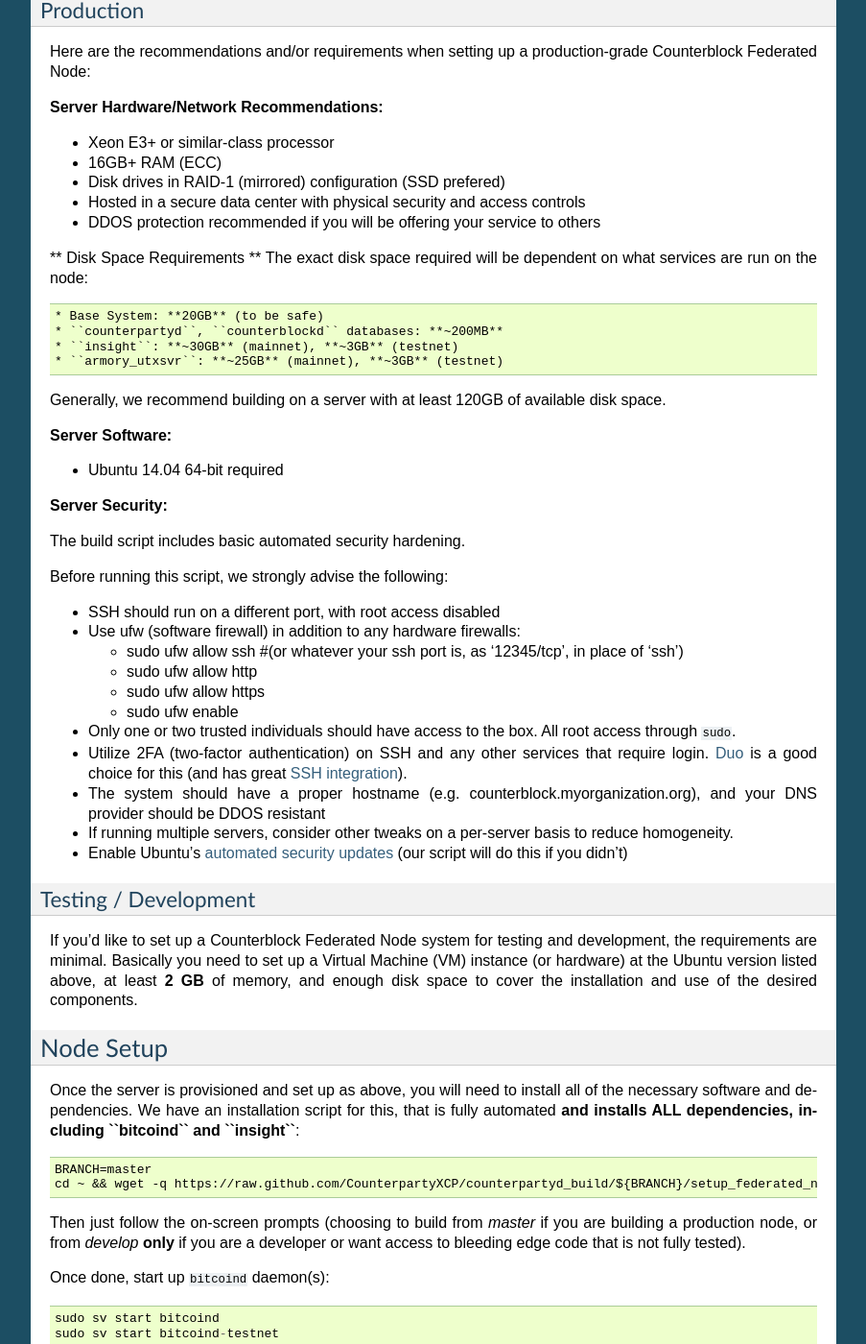
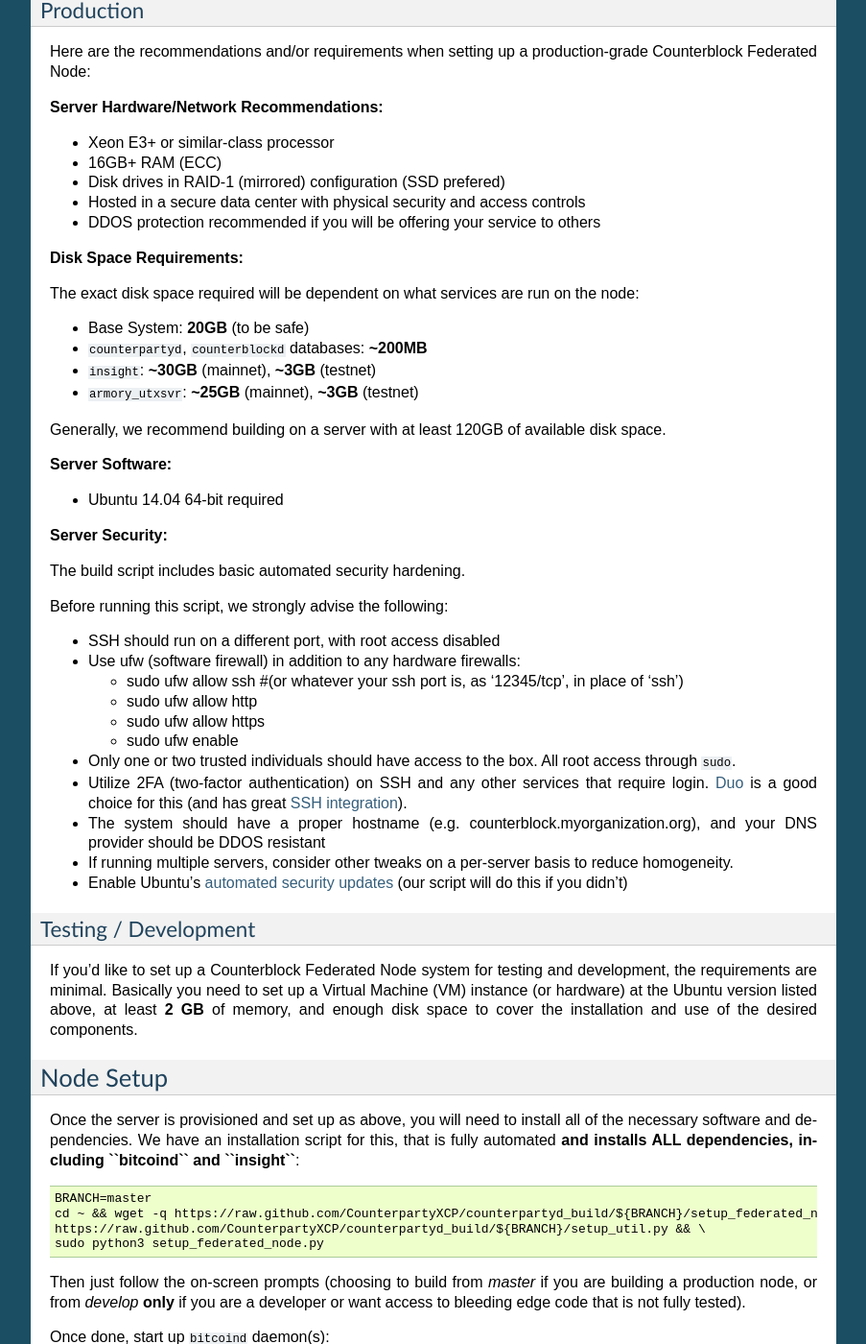
Before and after one commit to CounterpartyXCP/federatednode, a Sphinx documentation site: the page built from docs/SettingUpAFederatedNode.rst, in a window 1280 px wide and 1400 px high, scrolled down 1598 px. Shown: the whole window at 96% size, without its empty margins (198-1101 px from the left). Built offline with Sphinx 7.4.7, drawn with Linux system fonts in a browser that asks for light colours; some of the changed text lies outside the part shown.

Commit message:
Cosmetic changes to markdown

```diff
--- a/docs/SettingUpAFederatedNode.rst
+++ b/docs/SettingUpAFederatedNode.rst
@@ -6,10 +6,11 @@
 
 A Counterblock Federated Node is a self-contained server that runs the software necessary to support one or more "roles".
 Such roles may be:
-   * Counterwallet server
-   * Vending machine (future)
-   * Block explorer server (future)
-   * A plain old ``counterpartyd`` server
+
+- Counterwallet server
+- Vending machine (future)
+- Block explorer server (future)
+- A plain old ``counterpartyd`` server
 
 Each backend server runs `multiple services <http://counterparty.io/docs/components/>`__ (some required, and some optional, or based on the role chosen).
 As each server is self-contained, they can be combined by the client-side software to allow for high-availability/load balancing.
@@ -90,13 +91,14 @@
 - Hosted in a secure data center with physical security and access controls
 - DDOS protection recommended if you will be offering your service to others
 
-** Disk Space Requirements **
-The exact disk space required will be dependent on what services are run on the node::
+**Disk Space Requirements:**
 
-* Base System: **20GB** (to be safe)
-* ``counterpartyd``, ``counterblockd`` databases: **~200MB**
-* ``insight``: **~30GB** (mainnet), **~3GB** (testnet)
-* ``armory_utxsvr``: **~25GB** (mainnet), **~3GB** (testnet)
+The exact disk space required will be dependent on what services are run on the node:
+
+- Base System: **20GB** (to be safe)
+- ``counterpartyd``, ``counterblockd`` databases: **~200MB**
+- ``insight``: **~30GB** (mainnet), **~3GB** (testnet)
+- ``armory_utxsvr``: **~25GB** (mainnet), **~3GB** (testnet)
 
 Generally, we recommend building on a server with at least 120GB of available disk space.
 
@@ -140,7 +142,9 @@
 installation script for this, that is fully automated **and installs ALL dependencies, including ``bitcoind`` and ``insight``**::
 
     BRANCH=master
-    cd ~ && wget -q https://raw.github.com/CounterpartyXCP/counterpartyd_build/${BRANCH}/setup_federated_node.py https://raw.github.com/CounterpartyXCP/counterpartyd_build/${BRANCH}/setup_util.py && sudo python3 setup_federated_node.py
+    cd ~ && wget -q https://raw.github.com/CounterpartyXCP/counterpartyd_build/${BRANCH}/setup_federated_node.py \
+    https://raw.github.com/CounterpartyXCP/counterpartyd_build/${BRANCH}/setup_util.py && \
+    sudo python3 setup_federated_node.py
 
 Then just follow the on-screen prompts (choosing to build from *master* if you are building a production node,
 or from *develop* **only** if you are a developer or want access to bleeding edge code that is not fully tested).
@@ -255,8 +259,10 @@
     sudo su -s /bin/bash -c 'counterblockd --data-dir=/home/xcp/.config/counterblockd -v' xcpd
 
     #counterpartyd & counterblockd testnet
-    sudo su -s /bin/bash -c 'counterpartyd --data-dir=/home/xcp/.config/counterpartyd-testnet --testnet server' xcpd
-    sudo su -s /bin/bash -c 'counterblockd --data-dir=/home/xcp/.config/counterblockd-testnet --testnet -v' xcpd
+    sudo su -s /bin/bash -c 'counterpartyd --data-dir=/home/xcp/.config/counterpartyd-testnet \
+    --testnet server' xcpd
+    sudo su -s /bin/bash -c 'counterblockd --data-dir=/home/xcp/.config/counterblockd-testnet \
+    --testnet -v' xcpd
 
 You can also run ``bitcoind`` commands directly, e.g.::
 
@@ -359,14 +365,9 @@
 
 **Required fields:**
 
-* **servers**: Counterwallet should work out-of-the-box in a scenario where you have a single Counterblock Federated Node that both hosts the
-static site content, as well as the backend Counterblock API services. However, Counterwallet can also be set up to work
-in MultiAPI mode, where it can query more than one server (to allow for both redundancy and load balancing). To do this,
-set this ``servers`` parameter as a list of multiple server URIs. Each URI can have a ``http://`` or ``https://`` prefix
-(we strongly recommend using HTTPS), and the strings must *not* end in a slash (just leave it off). If the server hostname
-does not start with ``http://`` or ``https://``, then ``https://`` is assumed.
+* **servers**: Counterwallet should work out-of-the-box in a scenario where you have a single Counterblock Federated Node that both hosts the static site content, as well as the backend Counterblock API services. However, Counterwallet can also be set up to work in MultiAPI mode, where it can query more than one server (to allow for both redundancy and load balancing). To do this, set this ``servers`` parameter as a list of multiple server URIs. Each URI can have a ``http://`` or ``https://`` prefix (we strongly recommend using HTTPS), and the strings must *not* end in a slash (just leave it off). If the server hostname does not start with ``http://`` or ``https://``, then ``https://`` is assumed.
 
-*If you just want to use the current server (and don't have a multi-server setup), just specify this as ``[]`` (empty list).*
+If you just want to use the current server (and don't have a multi-server setup), just specify this as ``[]`` (empty list).*
 
 **Optional fields:**
 
```
